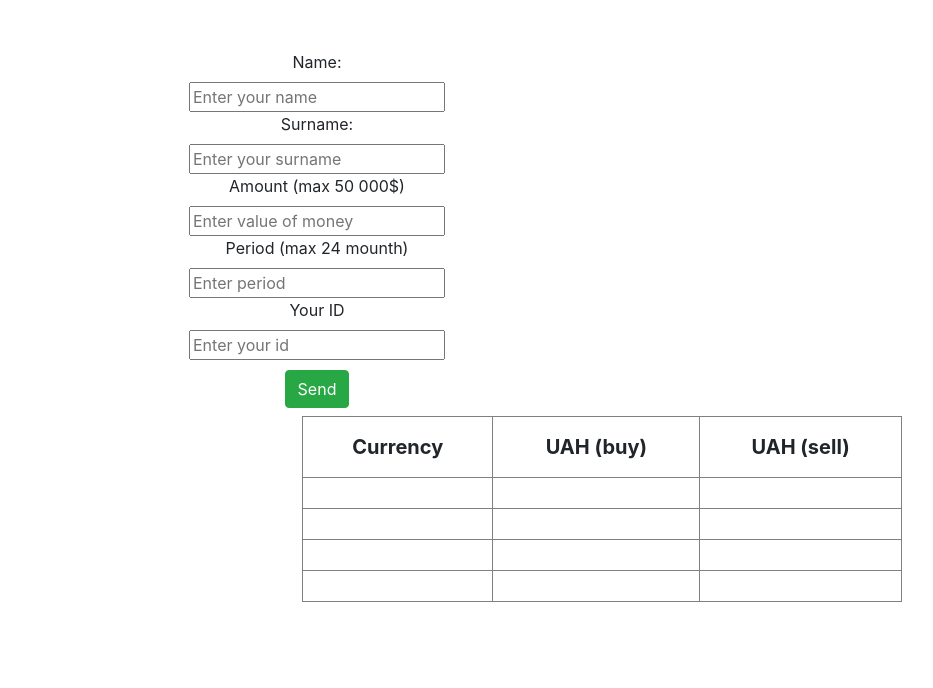
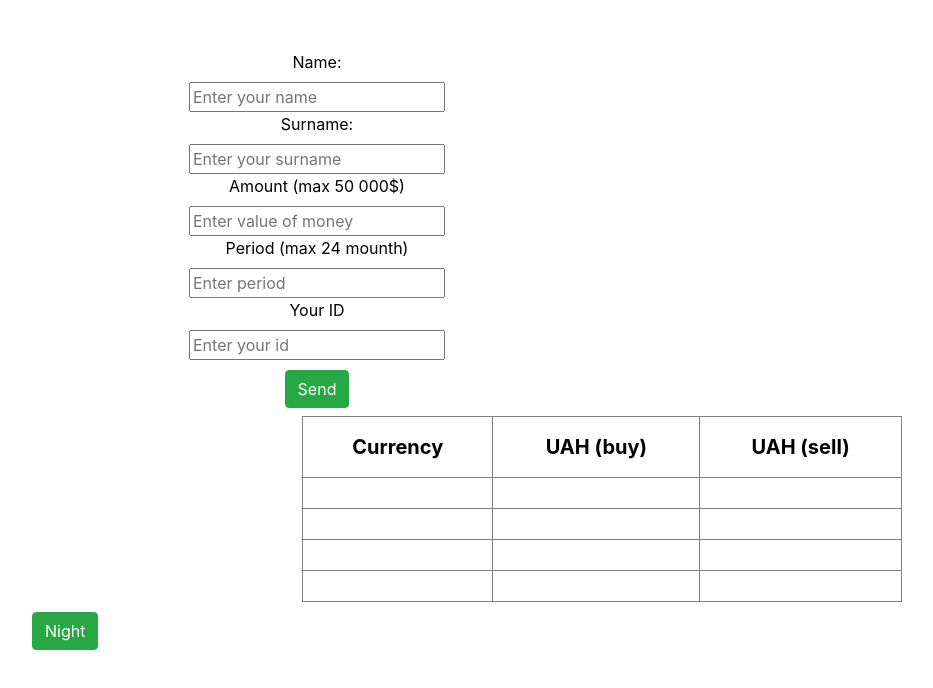
Before and after one commit to DmitryDCH/IT-Step-Java-Script, a plain HTML site: page Class work function advanced/index.html in a window 1280 px wide. Shown: the whole page, without its empty margins (38-971 px from the left). Drawn offline with nearby package versions, Linux system fonts and the light colour scheme; no server answers.

Commit message:
DOM working with 'credit-bank'

```diff
--- a/Class work function advanced/css/style.css
+++ b/Class work function advanced/css/style.css
@@ -32,3 +32,14 @@ button{
     font-size: 25px;
     font-weight: bold;
 }
+
+
+.day_style {
+    background-color: #ffffff;
+    color: #000000;
+}
+
+.night_style{
+    background-color: #000000;
+    color: forestgreen;
+}
--- a/Class work function advanced/index.html
+++ b/Class work function advanced/index.html
@@ -8,7 +8,7 @@
     <link rel="stylesheet" href="https://stackpath.bootstrapcdn.com/bootstrap/4.3.1/css/bootstrap.min.css" integrity="sha384-ggOyR0iXCbMQv3Xipma34MD+dH/1fQ784/j6cY/iJTQUOhcWr7x9JvoRxT2MZw1T" crossorigin="anonymous">
     <link rel="stylesheet" href="css/style.css">
 </head>
-<body>
+<body class="day_style">
     <div class="container">
         <div class="row justify-content-between">
             <div class="col-6">
@@ -28,7 +28,7 @@
                    <label for="id">Your ID</label>
                    <input type="text" name="id" class="id get_id" placeholder="Enter your id">
 
-                   <button onclick="get_data()" class="btn btn-success">Send</button>
+                   <button onclick="get_data()" class="btn btn-success toggler2">Send</button>
 
                    <div class="result"></div>
                 </div>
@@ -73,7 +73,9 @@
                         <td class="btc_sell"></td>
                     </tr>
                 </table>
-
+            </div>
+            <div class="button_wrapper">
+                <button class="btn btn-success toggler" onclick="set_int()">Night</button>
             </div>
         </div>
     </div>
--- a/Class work function advanced/js/main.js
+++ b/Class work function advanced/js/main.js
@@ -128,3 +128,37 @@ function req_table(data){
     var btc_sell = document.querySelector(".btc_sell");
     btc_sell.innerHTML = data[3].sale;
 }
+
+function set_int(){
+    var body = document.querySelector("body");
+    var body_class = body.getAttribute("class");
+
+
+    var button = document.querySelector(".toggler");
+    var button_send = document.querySelector(".toggler2");
+
+    var table = document.querySelector("table");
+
+    if(body_class == "day_style"){
+        body.setAttribute("class","night_style");
+
+        button.innerHTML = "Day";
+        button.setAttribute("class","btn btn-danger toggler");
+        button_send.setAttribute("class","btn btn-primary toggler2");
+
+        table.setAttribute("style","font-size:50px");
+        table.setAttribute("border","3px");
+        table.setAttribute("bordercolor","green");
+
+    } else{
+        body.setAttribute("class","day_style");
+
+        button.innerHTML = "Night";
+        button.setAttribute("class","btn btn-success toggler");
+        button_send.setAttribute("class","btn btn-success toggler2");
+
+        table.setAttribute("style","font-size:20px");
+        table.setAttribute("bordercolor","black");
+        table.setAttribute("border","1px");
+    }
+}
```
